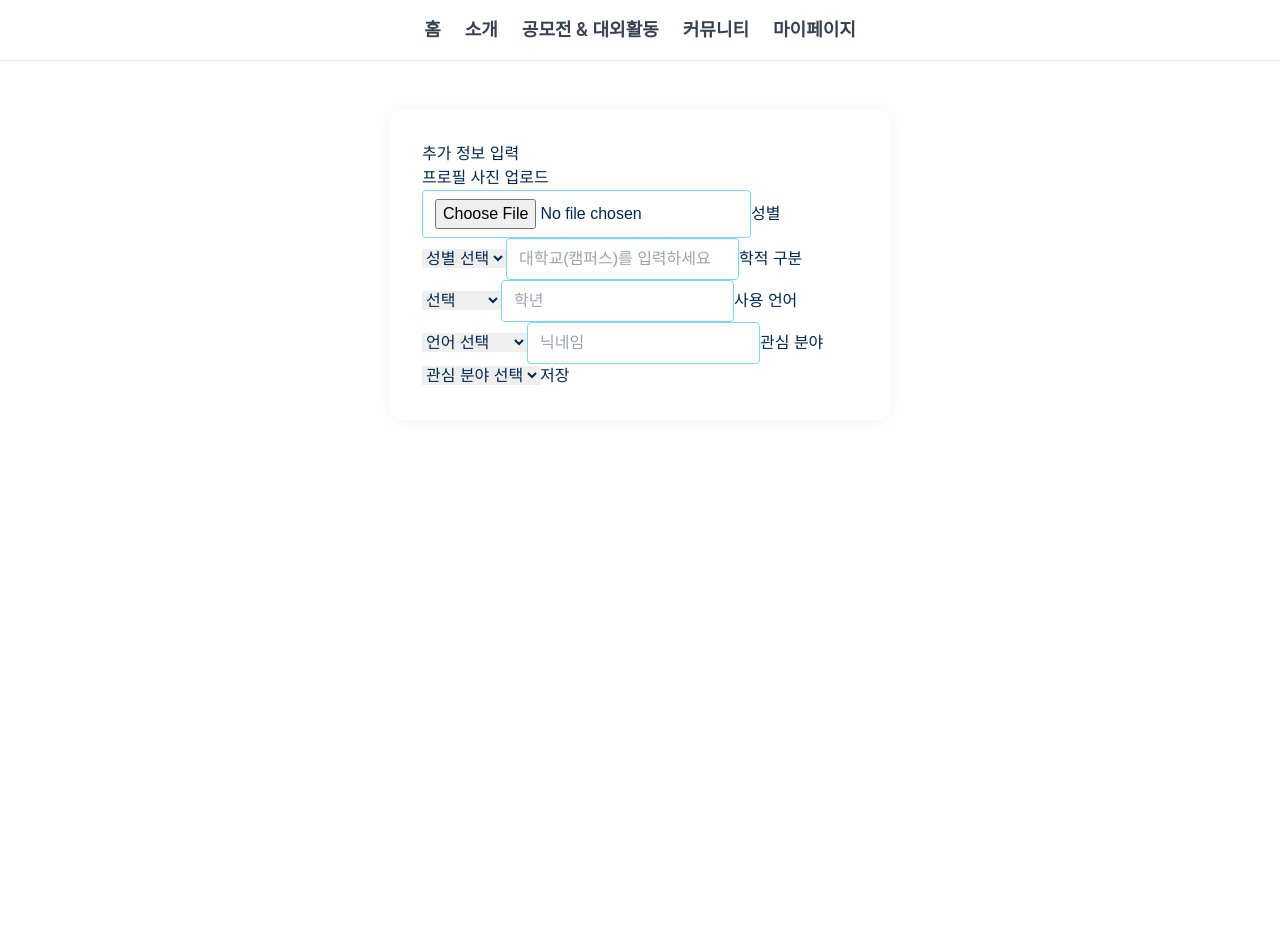
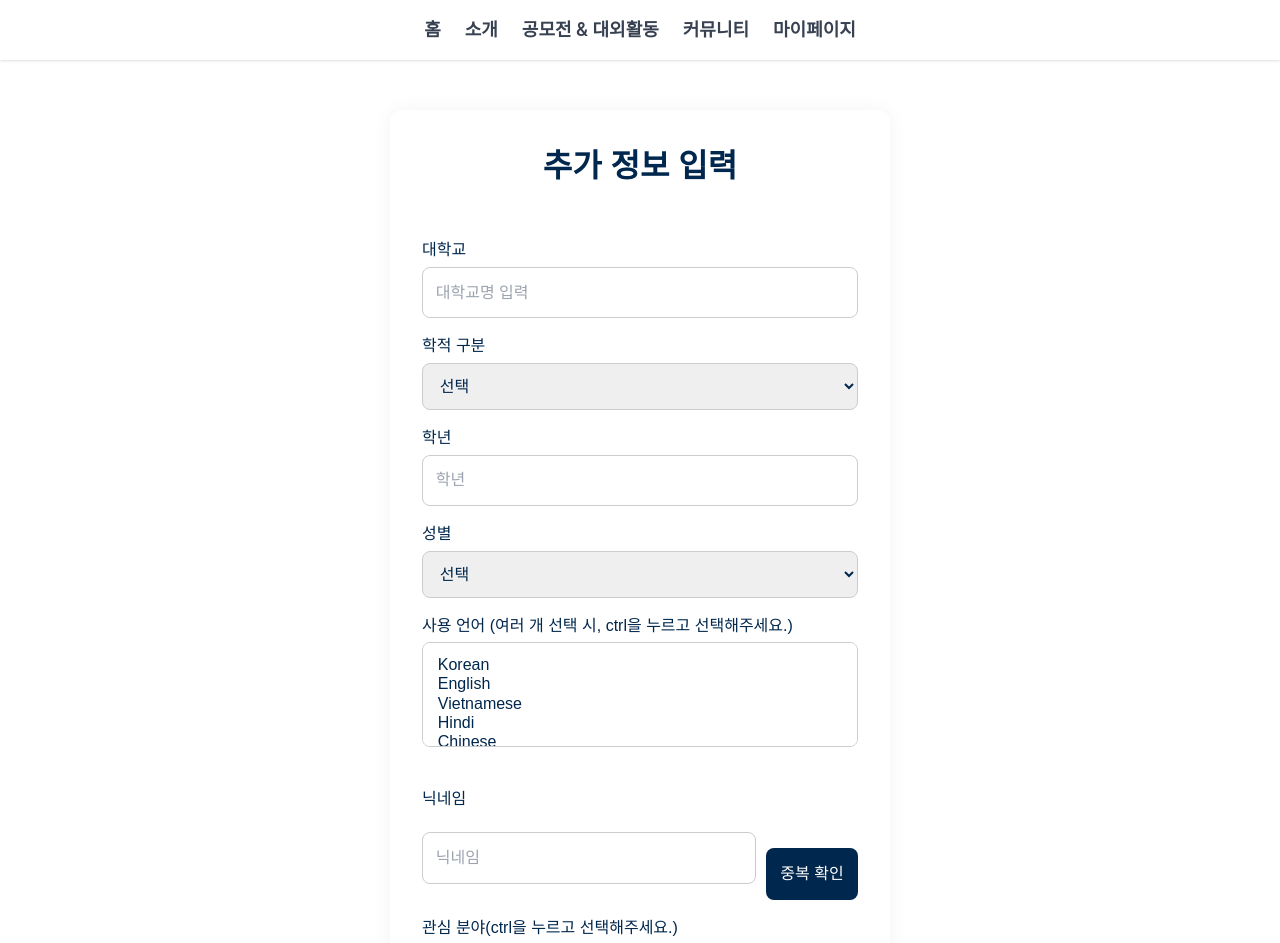
Before and after one commit to OptiMind1/frontend, a React (Create React App) app: page /mypagefix in a window 1280 px wide. Shown: the top 943 px of the page. Before the commit the page ends 800 px from the top, so only its background shows below. Built offline with nearby package versions, Linux system fonts and the light colour scheme.

Commit message:
중복확인가능

```diff
--- a/src/api.js
+++ b/src/api.js
@@ -6,4 +6,17 @@ const API = axios.create({
     },
 });
 
+// ✅ 요청 시마다 토큰을 Authorization 헤더에 자동 추가
+API.interceptors.request.use(
+  (config) => {
+    const token = localStorage.getItem('access_token');
+    if (token) {
+      config.headers['Authorization'] = `Bearer ${token}`;
+    }
+    return config;
+  },
+  (error) => Promise.reject(error)
+);
+
+
 export default API;
--- a/src/pages/MyPagefix.js
+++ b/src/pages/MyPagefix.js
@@ -12,18 +12,58 @@ function MyPagefix() {
     degree_type: "",
     academic_year: "",
     nickname: "",
-    languages: "",
-    interests: "",
+    languages: [],
+    interests: [],
     profile_image: null,
   });
 
+  const [isNicknameUnique, setIsNicknameUnique] = useState(null); // null: 검사 전, true/false
+  const [checkingNickname, setCheckingNickname] = useState(false);
+
   const handleChange = (e) => {
     const { name, value, files } = e.target;
+    setFormData((prev) => ({ ...prev, [name]: value }));
+    if (name === "nickname") {
+      setIsNicknameUnique(null); // 닉네임 바뀌면 상태 초기화
+    }
+  };
 
-    if (name === "profile_image") {
-      setFormData((prev) => ({ ...prev, profile_image: files[0] }));
+  const handleMultiSelectChange = (e, field) => {
+    const selected = Array.from(e.target.selectedOptions).map((opt) => opt.value);
+    setFormData((prev) => ({ ...prev, [field]: selected }));
+  };
+
+  const handleFileChange = (e) => {
+    setFormData((prev) => ({
+      ...prev,
+      profile_image: e.target.files[0],
+    }));
+  };
+
+  const checkNickname = async () => {
+    const nicknameRegex = /^[a-zA-Z0-9가-힣]+$/;
+    if (!nicknameRegex.test(formData.nickname)) {
+      alert("닉네임을 입력해주세요.");
+      return;
+    }
+
+    try {
+      setCheckingNickname(true);
+      const res = await api.get("/api/profiles/check_nickname/", {
+        params: { nickname: formData.nickname },
+      });
+
+      if (res.data.is_duplicate) {
+        alert("이미 사용 중인 닉네임입니다.");
+        setIsNicknameUnique(false);
       } else {
-      setFormData((prev) => ({ ...prev, [name]: value }));
+        alert("사용 가능한 닉네임입니다.");
+        setIsNicknameUnique(true);
+      }
+    } catch (err) {
+      alert("닉네임 확인 실패: " + (err.response?.data?.message || err.message));
+    } finally {
+      setCheckingNickname(false);
     }
   };
 
@@ -35,6 +75,10 @@ function MyPagefix() {
     const nicknameRegex = /^[a-zA-Z0-9가-힣]+$/;
     if (!nicknameRegex.test(formData.nickname)) {
       return alert("닉네임에는 공백이나 특수문자를 사용할 수 없습니다.");
+    }
+
+    if (isNicknameUnique !== true) {
+      return alert("닉네임 중복 확인을 해주세요.");
     }
 
     try {
@@ -49,18 +93,12 @@ function MyPagefix() {
       data.append("nickname", formData.nickname);
 
       // ✅ 반드시 배열로 감싸고 JSON.stringify 해줘야 함
-      data.append("languages", JSON.stringify([formData.languages]));
-      data.append("interests", JSON.stringify([formData.interests]));
+      data.append("languages", JSON.stringify(formData.languages));
+      data.append("interests", JSON.stringify(formData.interests));
 
       if (formData.profile_image) {
         data.append("profile_image", formData.profile_image);
       }
-
-      // Object.keys(formData).forEach((key) => {
-      //   if (formData[key] !== null) {
-      //     data.append(key, formData[key]);
-      //   }
-      // });
 
       await api.post("/api/profiles/create/", data, {
         headers: {
@@ -80,37 +118,18 @@ function MyPagefix() {
 
   return (
     <div className="profile-container">
-      <h2>추가 정보 입력</h2>
-      <form onSubmit={handleSubmit}>
-        {/* 프로필 이미지 업로드 */}
-        <label htmlFor="profile_image">프로필 사진 업로드</label>
-        <input
-          type="file"
-          name="profile_image"
-          accept="image/*"
-          onChange={handleChange}
-        />
-
-        {/* 성별 선택 */}
-        <label htmlFor="gender">성별</label>
-        <select name="gender" value={formData.gender} onChange={handleChange} required>
-          <option value="">성별 선택</option>
-          <option value="male">남성</option>
-          <option value="female">여성</option>
-          <option value="other">기타</option>
-        </select>
-
-        {/* 대학교 입력 */}
+      <h2 className="profile-title">추가 정보 입력</h2>
+      <form className="profile-form" onSubmit={handleSubmit}>
+        <label htmlFor="university">대학교</label>
         <input
           type="text"
           name="university"
-          placeholder="대학교(캠퍼스)를 입력하세요"
+          placeholder="대학교명 입력"
           value={formData.university}
           onChange={handleChange}
           required
         />
 
-        {/* 학적 구분 */}
         <label htmlFor="degree_type">학적 구분</label>
         <select name="degree_type" value={formData.degree_type} onChange={handleChange} required>
           <option value="">선택</option>
@@ -118,7 +137,7 @@ function MyPagefix() {
           <option value="graduate">대학원생</option>
         </select>
 
-        {/* 학년 */}
+        <label htmlFor="academic_year">학년</label>
         <input
           type="text"
           name="academic_year"
@@ -128,10 +147,22 @@ function MyPagefix() {
           required
         />
 
-        {/* 사용 언어 */}
-        <label htmlFor="languages">사용 언어</label>
-        <select name="languages" value={formData.languages} onChange={handleChange} required>
-          <option value="">언어 선택</option>
+        <label htmlFor="gender">성별</label>
+        <select name="gender" value={formData.gender} onChange={handleChange} required>
+          <option value="">선택</option>
+          <option value="male">남성</option>
+          <option value="female">여성</option>
+          <option value="other">기타</option>
+        </select>
+
+        <label htmlFor="languages">사용 언어 (여러 개 선택 시, ctrl을 누르고 선택해주세요.)</label>
+        <select
+          name="languages"
+          multiple
+          value={formData.languages}
+          onChange={(e) => handleMultiSelectChange(e, "languages")}
+          required
+        >
           <option value="Korean">Korean</option>
           <option value="English">English</option>
           <option value="Vietnamese">Vietnamese</option>
@@ -143,8 +174,13 @@ function MyPagefix() {
           <option value="Spanish">Spanish</option>
           <option value="Arabic">Arabic</option>
         </select>
-
-        {/* 닉네임 */}
+        <ul className="selected-list">
+          {formData.languages.map((lang, idx) => (
+            <li key={idx}>{lang}</li>
+          ))}
+        </ul>
+        <label htmlFor="nickname">닉네임</label>
+        <div style={{ display: "flex", gap: "10px", alignItems: "center" }}>
           <input
             type="text"
             name="nickname"
@@ -152,12 +188,28 @@ function MyPagefix() {
             value={formData.nickname}
             onChange={handleChange}
             required
+            style={{ flex: 1 }}
           />
+          <button
+            type="button"
+            onClick={checkNickname}
+            disabled={checkingNickname}
+            style={{ whiteSpace: "nowrap" }}
+          >
+            {checkingNickname ? "확인 중..." : "중복 확인"}
+          </button>
+        </div>
+        {isNicknameUnique === true && <div style={{ color: "green" }}>사용 가능한 닉네임입니다.</div>}
+        {isNicknameUnique === false && <div style={{ color: "red" }}>이미 사용 중인 닉네임입니다.</div>}
 
-        {/* 관심 분야 */}
-        <label htmlFor="interests">관심 분야</label>
-        <select name="interests" value={formData.interests} onChange={handleChange} required>
-          <option value="">관심 분야 선택</option>
+        <label htmlFor="interests">관심 분야(ctrl을 누르고 선택해주세요.)</label>
+        <select
+          name="interests"
+          multiple
+          value={formData.interests}
+          onChange={(e) => handleMultiSelectChange(e, "interests")}
+          required
+        >
           <option value="창업">창업</option>
           <option value="아이디어">아이디어</option>
           <option value="슬로건">슬로건</option>
@@ -184,6 +236,14 @@ function MyPagefix() {
           <option value="e스포츠">e스포츠</option>
           <option value="기타">기타</option>
         </select>
+        <ul className="selected-list">
+          {formData.interests.map((item, idx) => (
+            <li key={idx}>{item}</li>
+          ))}
+        </ul>
+
+        <label htmlFor="profile_image">프로필 사진</label>
+        <input type="file" accept="image/*" onChange={handleFileChange} />
 
         <button type="submit">저장</button>
       </form>
--- a/src/pages/Profile.css
+++ b/src/pages/Profile.css
@@ -100,3 +100,51 @@
 .univ-dropdown li:hover {
   background-color: #f0f0f0;
 }
+
+/* 복수 선택 시 보여줄 리스트 스타일 */
+.selected-list {
+  margin-top: 0.5rem;
+  margin-bottom: 1rem;
+  padding-left: 1.2rem;
+  color: #003366;
+  font-size: 0.95rem;
+}
+
+.selected-list li {
+  list-style-type: disc;
+  margin-bottom: 4px;
+}
+
+.profile-card {
+  border: 1px solid #ccc;
+  padding: 1rem;
+  border-radius: 12px;
+  background-color: #f9f9f9;
+  margin-top: 1rem;
+}
+
+
+.nickname-check-group {
+  display: flex;
+  gap: 10px;
+  align-items: center;
+  margin-top: 0.5rem;
+}
+
+.nickname-check-group input {
+  flex: 1;
+}
+
+.nickname-check-group button {
+  white-space: nowrap;
+  padding: 8px 12px;
+  background-color: #004080;
+  color: white;
+  border: none;
+  border-radius: 6px;
+  cursor: pointer;
+}
+
+.nickname-check-group button:hover {
+  background-color: #003366;
+}
--- a/src/pages/Profile.js
+++ b/src/pages/Profile.js
@@ -37,9 +37,16 @@ const Profile=() => {
     password: "",
   });
 
+  const [emailCheck, setEmailCheck] = useState(null);
+  const [usernameCheck, setUsernameCheck] = useState(null);
+
+
   const handleChange = (e) => {
     const { name, value } = e.target;
     setFormData((prev) => ({ ...prev, [name]: value }));
+
+    if (name === "email") setEmailCheck(null);
+    if (name === "user_id") setUsernameCheck(null);
   };
 
   const handleSubmit = async (e) => {
@@ -62,9 +69,46 @@ const Profile=() => {
       return alert("회원가입 실패: " + (error.response?.data?.message || error.message));
     }
 
-    alert("회원가입 완료");
+    if (emailCheck !== true || usernameCheck !== true) {
+      alert("아이디와 이메일 중복 확인을 완료해주세요.");
+      return;
+    }
+    console.log(formData);
+    alert("회원가입 완료!");
     navigate("/login");
   };
+
+  const checkEmail = () => {
+    if (!formData.email.trim()) {
+      alert("이메일을 입력하세요.");
+      return;
+    }
+    console.log("Checking email:", formData.email);
+    if (formData.email === "test@example.com") {
+      alert("이미 사용 중인 이메일입니다.");
+      setEmailCheck(false);
+    } else {
+      alert("사용 가능한 이메일입니다.");
+      setEmailCheck(true);
+    }
+  };
+
+  const checkUsername = () => {
+    if (!formData.user_id.trim()) {
+      alert("아이디를 입력하세요.");
+      return;
+    }
+    console.log("Checking username:", formData.user_id);
+    if (formData.user_id === "admin") {
+      alert("이미 사용 중인 아이디입니다.");
+      setUsernameCheck(false);
+    } else {
+      alert("사용 가능한 아이디입니다.");
+      setUsernameCheck(true);
+    }
+  };
+
+
 
   return (
     <div className="profile-container">
@@ -133,6 +177,8 @@ const Profile=() => {
           />
         </div>
 
+         {/* 이메일 입력 + 중복 확인 */}
+        <div className="check-row">
           <input
             type="email"
             name="email"
@@ -141,6 +187,14 @@ const Profile=() => {
             onChange={handleChange}
             required
           />
+          <button type="button" onClick={checkEmail}>중복 확인</button>
+        </div>
+        {emailCheck === true && <div style={{ color: "green" }}>사용 가능한 이메일입니다.</div>}
+        {emailCheck === false && <div style={{ color: "red" }}>이미 사용 중인 이메일입니다.</div>}
+
+
+        {/* 아이디 입력 + 중복 확인 */}
+        <div className="check-row">
           <input
             type="text"
             name="user_id"
@@ -149,6 +203,12 @@ const Profile=() => {
             onChange={handleChange}
             required
           />
+          <button type="button" onClick={checkUsername}>중복 확인</button>
+        </div>
+        {usernameCheck === true && <div style={{ color: "green" }}>사용 가능한 아이디입니다.</div>}
+        {usernameCheck === false && <div style={{ color: "red" }}>이미 사용 중인 아이디입니다.</div>}
+
+
         <input
           type="password"
           name="password"
--- /dev/null
+++ b/src/pages/SearchUser.js
@@ -0,0 +1,55 @@
+import React, { useState } from "react";
+import axios from "axios";
+import "./Profile.css";
+import api from "../api";
+
+
+function SearchUser() {
+  const [nickname, setNickname] = useState("");
+  const [userInfo, setUserInfo] = useState(null);
+
+  const handleSearch = async () => {
+    if (!nickname) return alert("닉네임을 입력하세요.");
+
+    try {
+      const res = await axios.get(`/api/userinfo/profile?nickname=${nickname}`);
+      setUserInfo(res.data);
+    } catch (err) {
+      alert("사용자를 찾을 수 없습니다.");
+      setUserInfo(null);
+    }
+  };
+
+  return (
+    <div className="profile-container">
+      <h2 className="profile-title">사용자 검색</h2>
+      <div style={{ display: "flex", gap: "10px", marginBottom: "1rem" }}>
+        <input
+          type="text"
+          placeholder="닉네임 입력"
+          value={nickname}
+          onChange={(e) => setNickname(e.target.value)}
+        />
+        <button onClick={handleSearch}>검색</button>
+      </div>
+
+      {userInfo && (
+        <div className="profile-card">
+          <img
+            src={userInfo.profileImageUrl}
+            alt="프로필"
+            style={{ width: "100px", height: "100px", borderRadius: "50%" }}
+          />
+          <p><strong>닉네임:</strong> {userInfo.nickname}</p>
+          <p><strong>대학교:</strong> {userInfo.university}</p>
+          <p><strong>학적:</strong> {userInfo.degree_type}</p>
+          <p><strong>학년:</strong> {userInfo.academic_year}</p>
+          <p><strong>언어:</strong> {userInfo.languages.join(", ")}</p>
+          <p><strong>관심분야:</strong> {userInfo.interests.join(", ")}</p>
+        </div>
+      )}
+    </div>
+  );
+}
+
+export default SearchUser;
```
Lines whose indentation alone changed are shown as unchanged.
